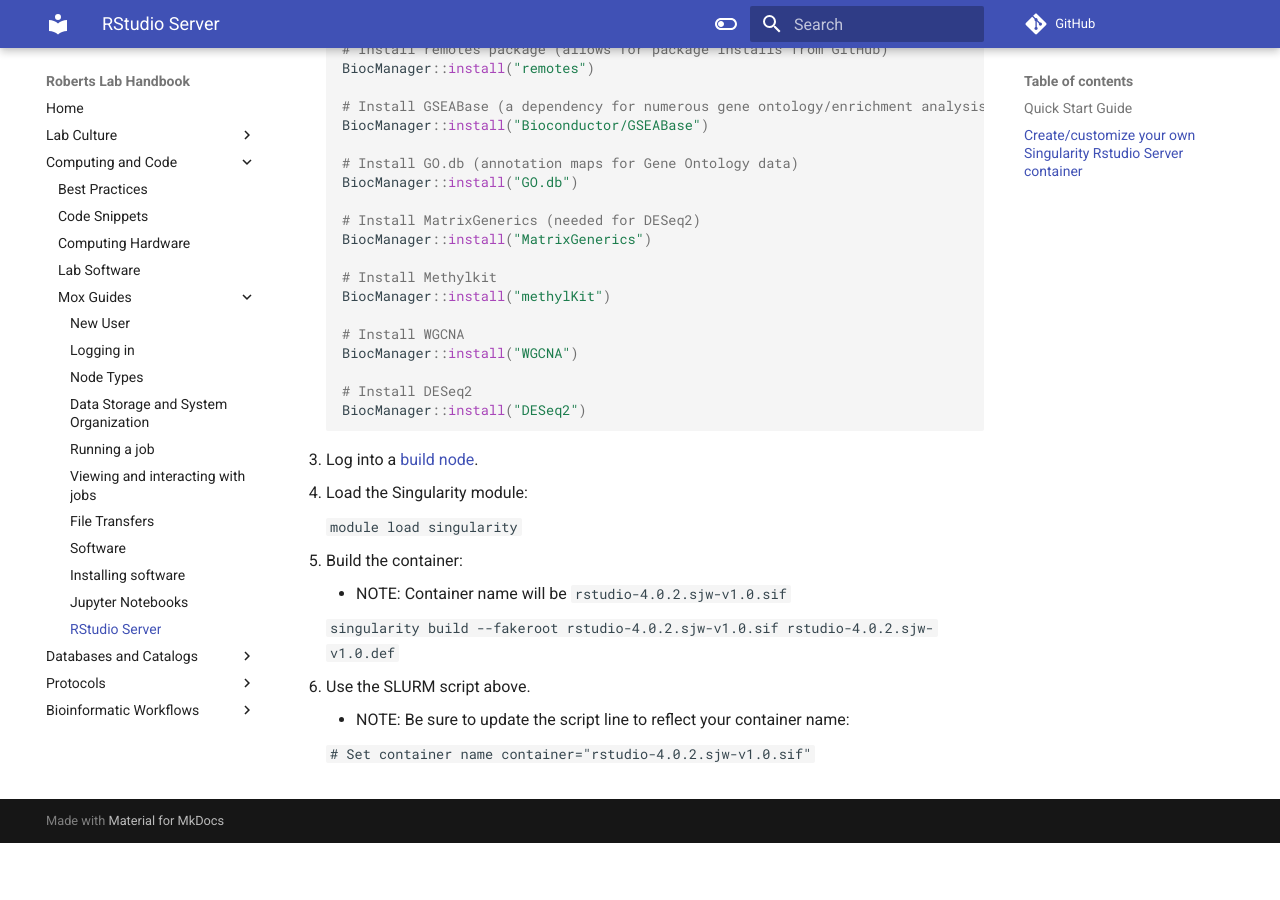
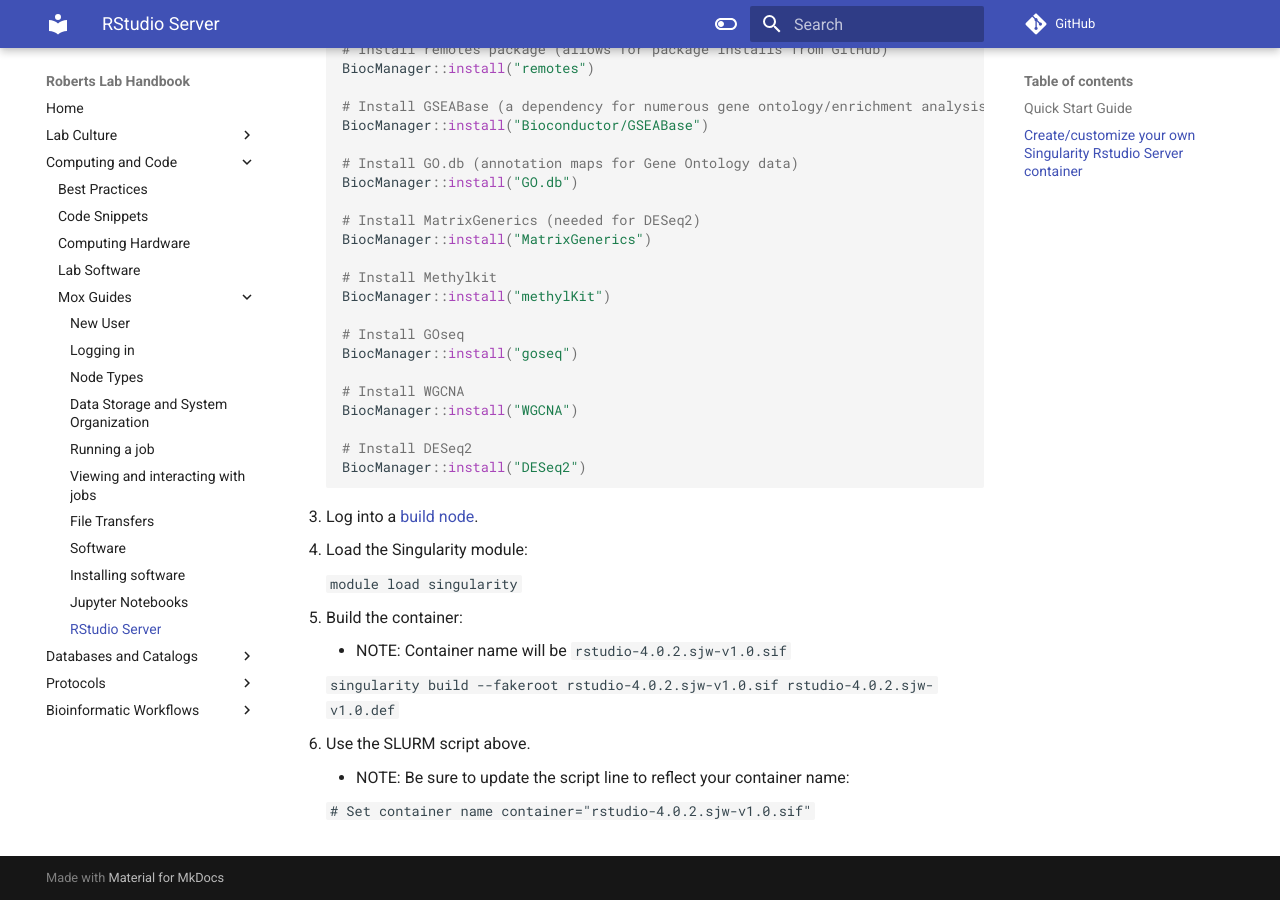
Before and after one commit to RobertsLab/resources, an MkDocs documentation site: the page built from docs/mox_RStudio-Server.md, in a window 1280 px wide and 900 px high, scrolled down 3468 px. Built offline with MkDocs 1.6.1 and Material for MkDocs 9.7.7, drawn with Linux system fonts in a browser that asks for light colours; comment, search, counter and statistics services are not loaded; before the commit the page ends 4311 px from its top, so only the background shows below that.

Commit message:
add install for goseq package

```diff
--- a/docs/mox_RStudio-Server.md
+++ b/docs/mox_RStudio-Server.md
@@ -185,6 +185,9 @@
     # Install Methylkit
     BiocManager::install("methylKit")
 
+    # Install GOseq
+    BiocManager::install("goseq")
+
     # Install WGCNA
     BiocManager::install("WGCNA")
 
```
